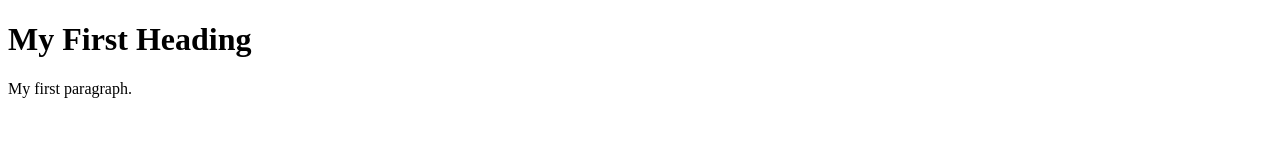
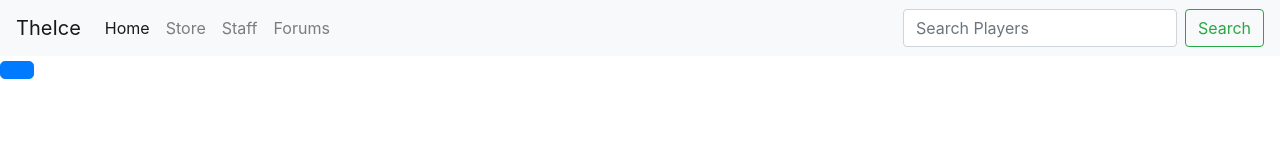
Before and after one commit to itsnebulalol/theicemc.xyz, a plain HTML site: page index.html in a window 1280 px wide. Drawn offline with Linux system fonts and the light colour scheme.

Commit message:
Update index.html

```diff
--- a/index.html
+++ b/index.html
@@ -1,10 +1,75 @@
 <!DOCTYPE html>
-<html>
-<body>
+<html lang="en">
+    <head>
+        <meta charset="UTF-8" />
+        <meta
+            name="viewport"
+            content="width=device-width, initial-scale=1, shrink-to-fit=no"
+        />
+        <title>Home | TheIce</title>
 
-<h1>My First Heading</h1>
+        <link rel="stylesheet" href="./css/style.css" />
+        <link rel="stylesheet" href="./css/fontawesome.css" />
+        <link rel="stylesheet" href="./css/bootstrap.css" />
 
-<p>My first paragraph.</p>
+        <script defer src="./js/jquery.js"></script>
+        <script defer src="./js/popper.js"></script>
+        <script defer src="./js/bootstrap.js"></script>
+        <script defer src="./js/script.js"></script>
+        <script defer src="./js/fontawesome.js"></script>
+        <script defer src="./js/mc-player-counter.js"></script>
+    </head>
+    <body>
+        <nav class="navbar navbar-expand-lg navbar-light bg-light">
+            <a class="navbar-brand" href="#">TheIce</a>
+            <button
+                class="navbar-toggler"
+                type="button"
+                data-toggle="collapse"
+                data-target="#navbarSupportedContent"
+                aria-controls="navbarSupportedContent"
+                aria-expanded="false"
+                aria-label="Toggle navigation"
+            >
+                <span class="navbar-toggler-icon"></span>
+            </button>
 
-</body>
+            <div class="collapse navbar-collapse" id="navbarSupportedContent">
+                <ul class="navbar-nav mr-auto">
+                    <li class="nav-item active">
+                        <a class="nav-link" href="#"
+                            >Home <span class="sr-only">(current)</span></a
+                        >
+                    </li>
+                    <li class="nav-item">
+                        <a class="nav-link" href="http://store.theicemc.xyz"
+                            >Store</a
+                        >
+                    </li>
+                    <li class="nav-item">
+                        <a class="nav-link" href="#">Staff</a>
+                    </li>
+                    <li class="nav-item">
+                        <a class="nav-link" href="#">Forums</a>
+                    </li>
+                </ul>
+                <form class="form-inline my-2 my-lg-0">
+                    <input
+                        class="form-control mr-sm-2"
+                        type="search"
+                        placeholder="Search Players"
+                        aria-label="Search Players"
+                    />
+                    <button
+                        class="btn btn-outline-success my-2 my-sm-0"
+                        type="submit"
+                    >
+                        Search
+                    </button>
+                </form>
+            </div>
+        </nav>
+
+        <button type="button" class="btn btn-primary btn-lg"></button>
+    </body>
 </html>
```
